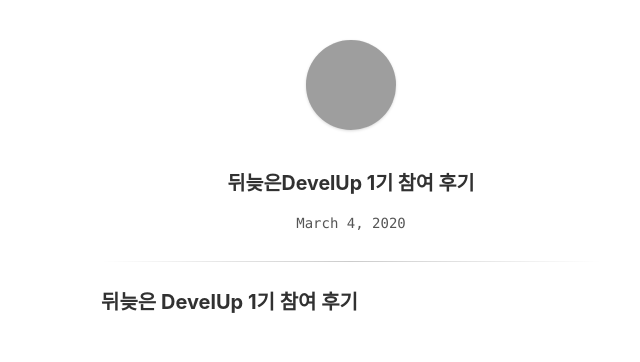
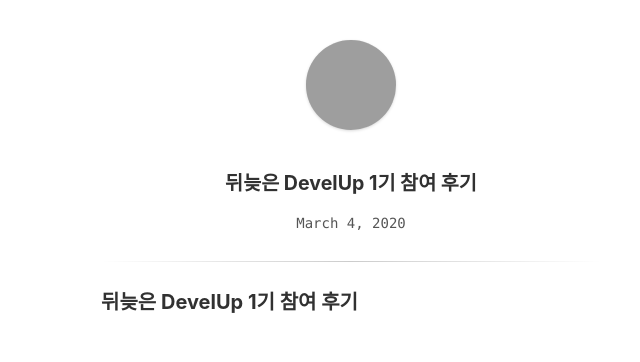
Before and after one commit to zygn/blog, a Jekyll site: the page built from _posts/2020-03-04-Develup-1기-후기.md, in a window 1280 px wide. Shown: the top 362 px of the page, without its empty margins (289-929 px from the left). Built offline with Jekyll 4.4.1, drawn with Linux system fonts in a browser that asks for light colours; grey boxes are pictures that could not be loaded.

```diff
--- a/_posts/2020-03-04-Develup-1기-후기.md
+++ b/_posts/2020-03-04-Develup-1기-후기.md
@@ -1,5 +1,5 @@
 ---
-title: 뒤늦은DevelUp 1기 참여 후기
+title: 뒤늦은 DevelUp 1기 참여 후기
 updated:
 ---
 ### 뒤늦은 DevelUp 1기 참여 후기
```
